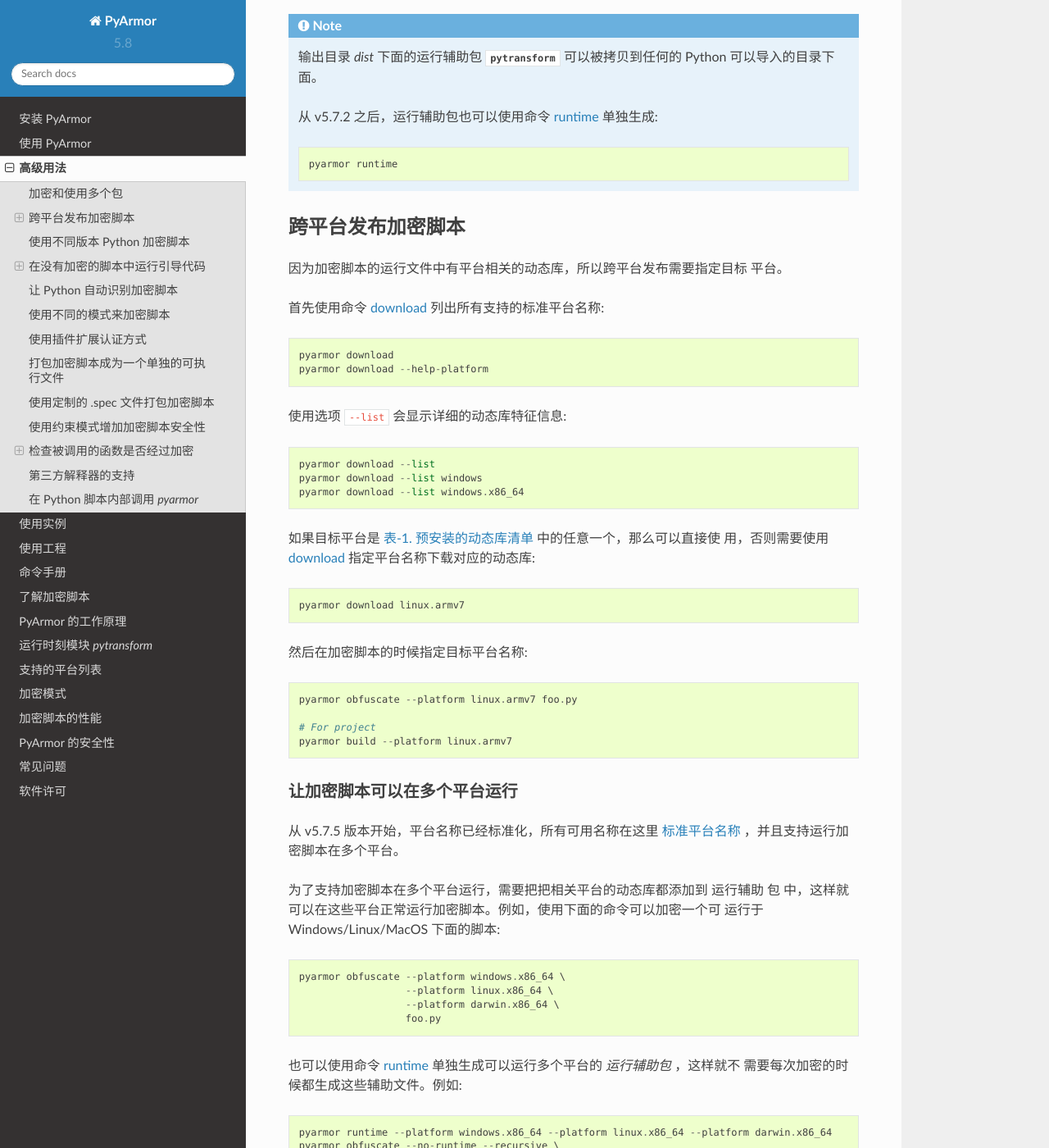
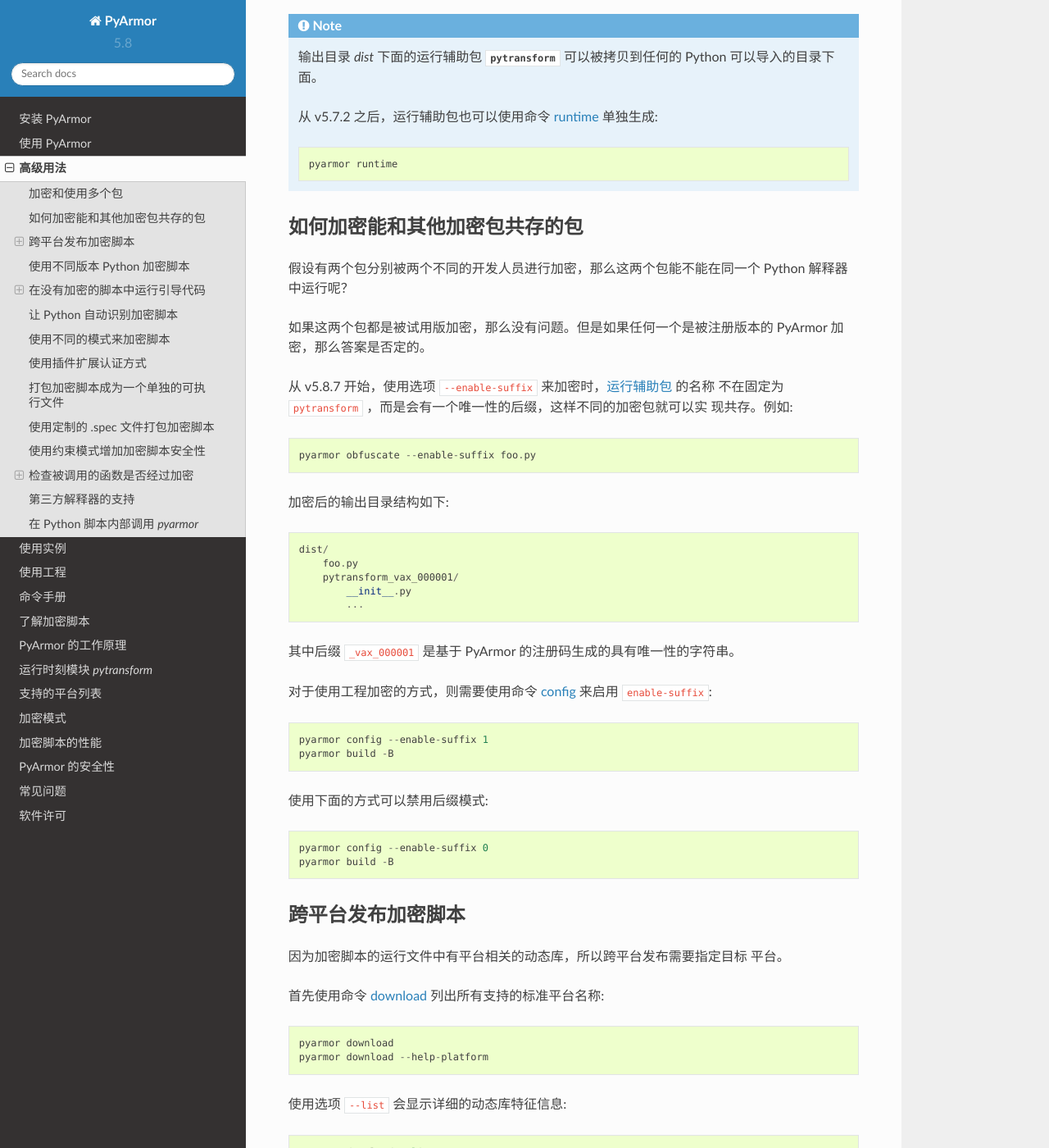
Before and after one commit to dashingsoft/pyarmor-docs-zh, a Sphinx documentation site: the page built from docs/advanced.rst, in a window 1280 px wide and 1400 px high, scrolled down 943 px. Shown: the whole window at 82% size. Built offline with Sphinx 7.4.7 and the Read the Docs theme 2.0.0, drawn with Linux system fonts in a browser that asks for light colours.

Commit message:
Document suffix mode

```diff
--- a/docs/advanced.rst
+++ b/docs/advanced.rst
@@ -45,6 +45,44 @@
    从 v5.7.2 之后，运行辅助包也可以使用命令 :ref:`runtime` 单独生成::
 
        pyarmor runtime
+
+
+.. _如何加密能和其他加密包共存的包:
+
+如何加密能和其他加密包共存的包
+--------------------------
+
+假设有两个包分别被两个不同的开发人员进行加密，那么这两个包能不能在同一个 Python
+解释器中运行呢？
+
+如果这两个包都是被试用版加密，那么没有问题。但是如果任何一个是被注册版本的
+PyArmor 加密，那么答案是否定的。
+
+从 v5.8.7 开始，使用选项 ``--enable-suffix`` 来加密时，:ref:`运行辅助包` 的名称
+不在固定为 ``pytransform`` ，而是会有一个唯一性的后缀，这样不同的加密包就可以实
+现共存。例如::
+
+    pyarmor obfuscate --enable-suffix foo.py
+
+加密后的输出目录结构如下::
+
+    dist/
+        foo.py
+        pytransform_vax_000001/
+            __init__.py
+            ...
+
+其中后缀 ``_vax_000001`` 是基于 PyArmor 的注册码生成的具有唯一性的字符串。
+
+对于使用工程加密的方式，则需要使用命令 :ref:`config` 来启用 ``enable-suffix``::
+
+    pyarmor config --enable-suffix 1
+    pyarmor build -B
+
+使用下面的方式可以禁用后缀模式::
+
+    pyarmor config --enable-suffix 0
+    pyarmor build -B
 
 
 .. _跨平台发布加密脚本:
```
Also changed, not shown: docs/man.rst (+15 -1 lines), docs/project.rst (+12 -0 lines), docs/understand-obfuscated-scripts.rst (+14 -1 lines).
